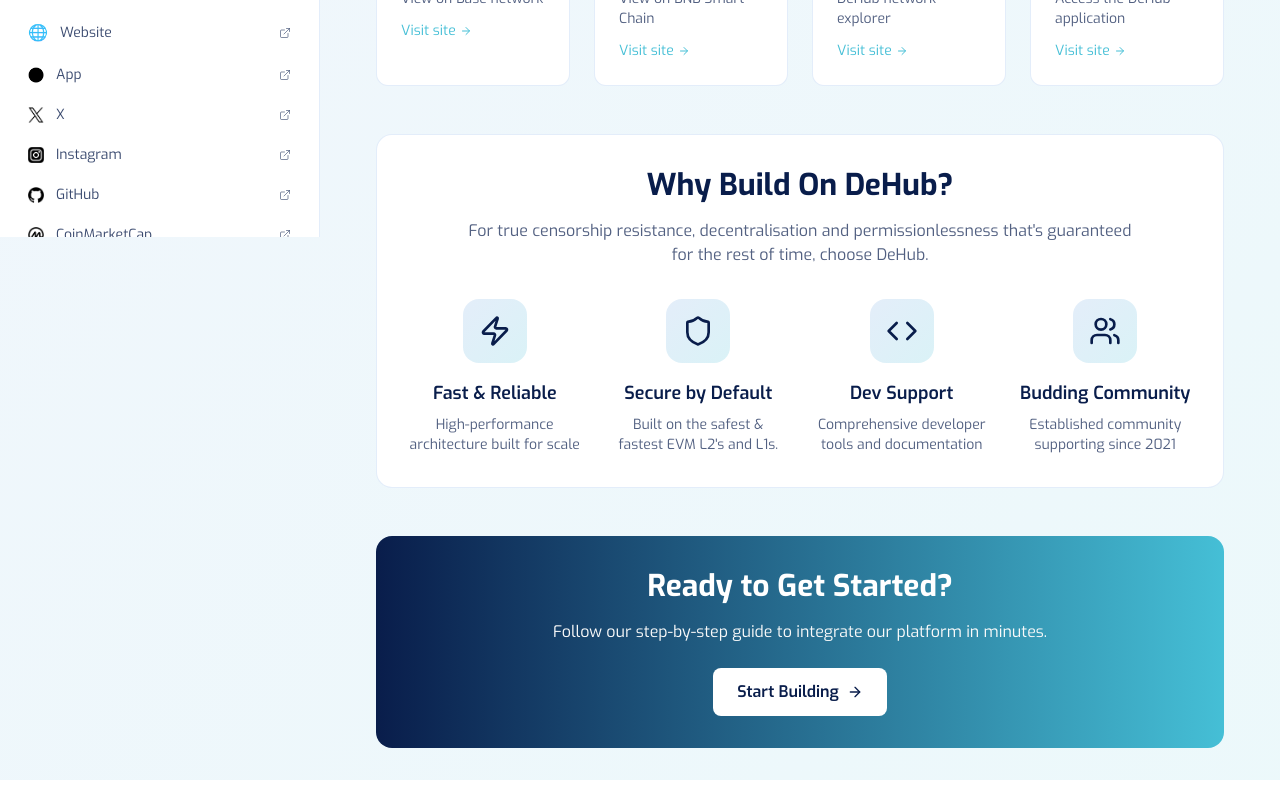
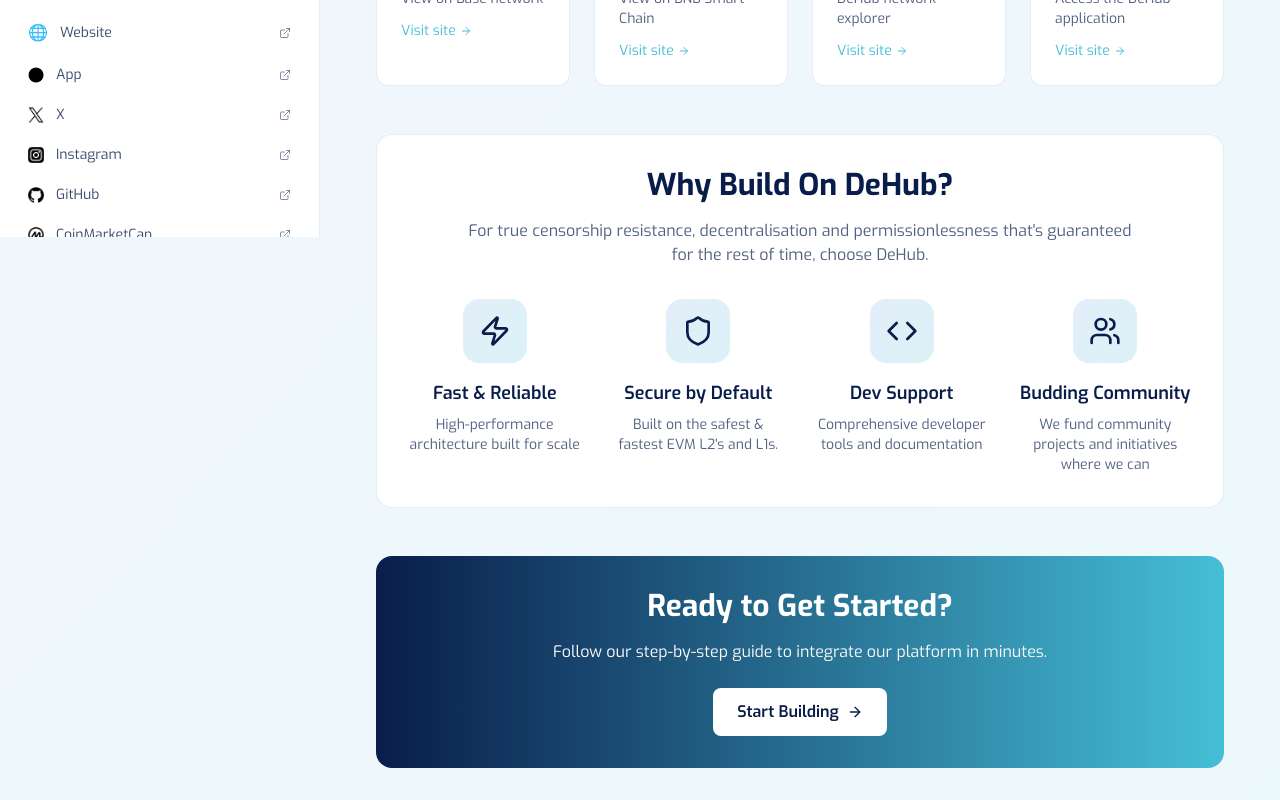
Before and after one commit to maldoteth/dehubdocs, a React (Vite) app: page /docs in a window 1280 px wide. Shown: the part 564-1364 px from the top of the page. Built offline with nearby package versions, Linux system fonts and the light colour scheme.

Commit message:
Update feature description
Replaced the description for the "Powered nodes across the world" feature with "We fund community projects and initiatives where we can". Edited `src/pages/docs/DocsHome.tsx`.

```diff
--- a/src/pages/docs/DocsHome.tsx
+++ b/src/pages/docs/DocsHome.tsx
@@ -58,7 +58,7 @@ const DocsHome = () => {
   }, {
     icon: Users,
     title: 'Budding Community',
-    description: 'Established community supporting since 2021'
+    description: 'We fund community projects and initiatives where we can'
   }];
   return <div className="space-y-12">
       {/* Hero Section */}
```
